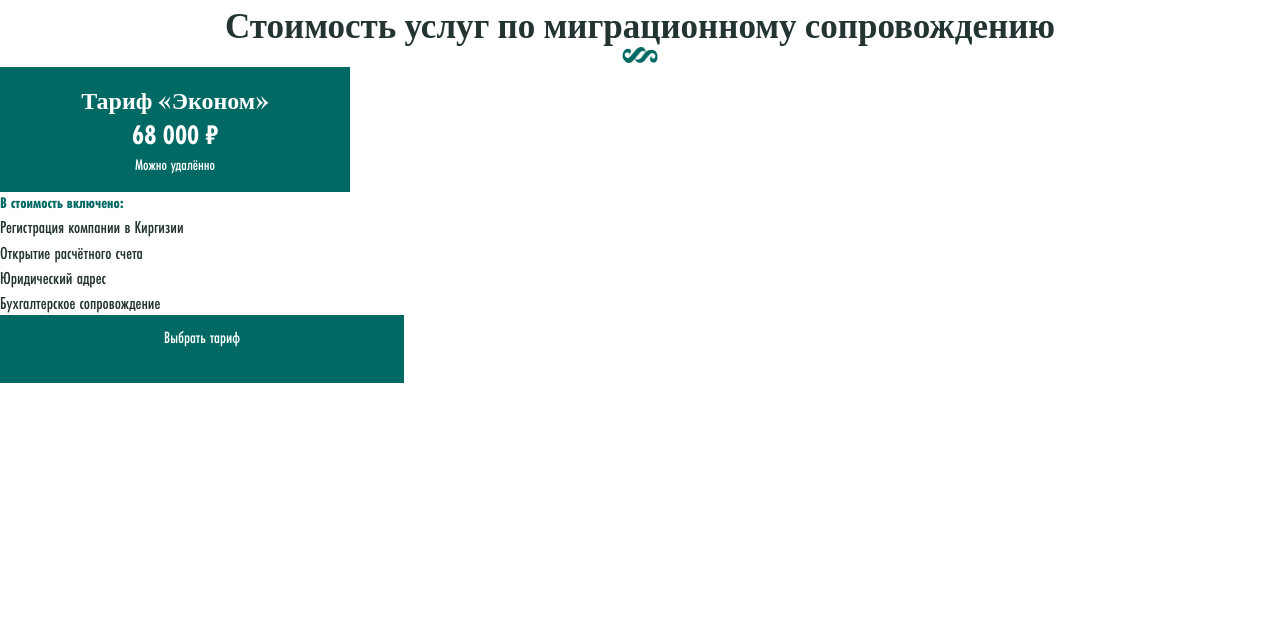
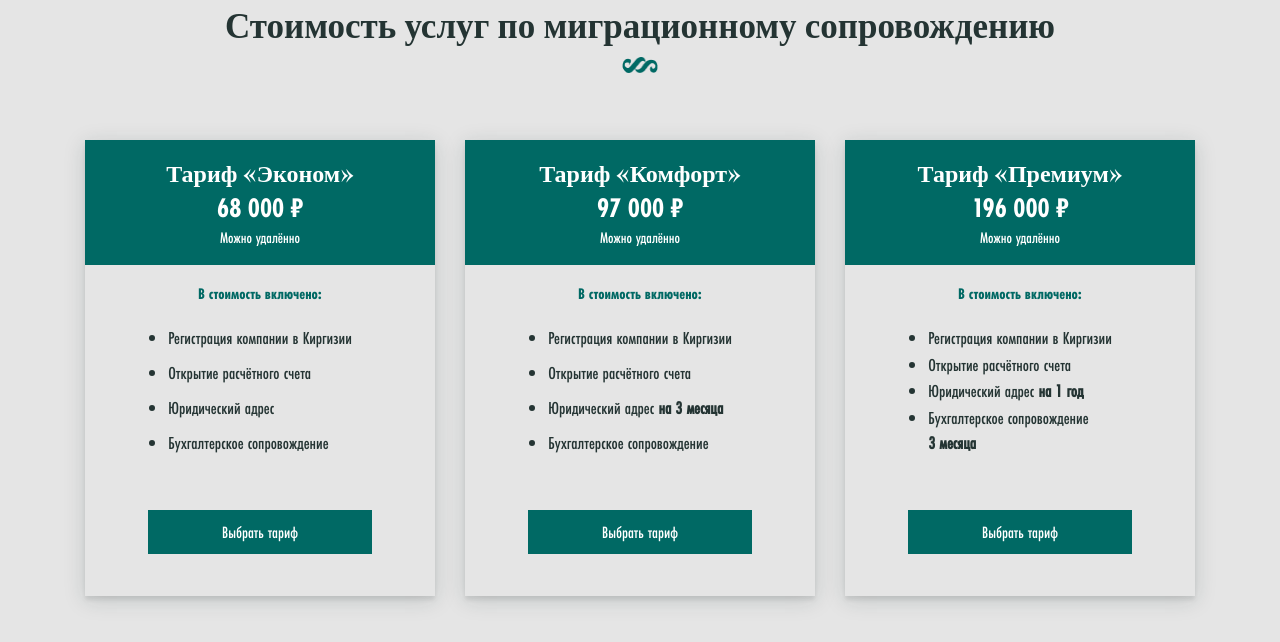
Before and after one commit to aleksandr97164/test, a plain HTML site: page index.html in a window 1280 px wide. Drawn offline with nearby package versions, Linux system fonts and the light colour scheme.

Commit message:
style rate-item

```diff
--- a/index.html
+++ b/index.html
@@ -22,7 +22,8 @@
                     <span class="price">68 000 ₽</span>
                     <p class="header-item-text">Можно удалённо</p>
                 </div>
-                <p class="ul-title">В стоимость включено:</p>
+                <div class="item-content">
+                    <p class="ul-title">В стоимость включено:</p>
                 <ul>
                     <li>Регистрация компании в Киргизии</li>
                     <li>Открытие расчётного счета</li>
@@ -30,6 +31,43 @@
                     <li>Бухгалтерское сопровождение</li>
                 </ul>
                 <a href="" class="btn">Выбрать тариф</a>
+                </div>
+            </div>
+
+            <div class="item">
+                <div class="header-item">
+                    <h2>Тариф «Комфорт»</h2>
+                    <span class="price">97 000 ₽</span>
+                    <p class="header-item-text">Можно удалённо</p>
+                </div>
+                <div class="item-content">
+                    <p class="ul-title">В стоимость включено:</p>
+                <ul>
+                    <li>Регистрация компании в Киргизии</li>
+                    <li>Открытие расчётного счета</li>
+                    <li>Юридический адрес <b>на 3 месяца</b></li>
+                    <li>Бухгалтерское сопровождение</li>
+                </ul>
+                <a href="" class="btn">Выбрать тариф</a>
+                </div>
+            </div>
+
+            <div class="item">
+                <div class="header-item">
+                    <h2>Тариф «Премиум»</h2>
+                    <span class="price">196 000 ₽</span>
+                    <p class="header-item-text">Можно удалённо</p>
+                </div>
+                <div class="item-content">
+                    <p class="ul-title">В стоимость включено:</p>
+                <ul>
+                    <li>Регистрация компании в Киргизии</li>
+                    <li>Открытие расчётного счета</li>
+                    <li>Юридический адрес <b>на 1 год</b></li>
+                    <li>Бухгалтерское сопровождение<br><b>3 месяца</b></li>
+                </ul>
+                <a href="" class="btn">Выбрать тариф</a>
+                </div>
             </div>
 
         </div>
--- a/style.scss
+++ b/style.scss
@@ -29,6 +29,10 @@
     padding: 0;
 }
 
+body{
+    background: #E5E5E5;
+}
+
 h1{
     font-family: 'Playfair Display';
     font-style: normal;
@@ -44,13 +48,24 @@ img{
 }
 
 .badge{
+    margin-top: 10px;
     text-align: center;
 }
 
 .rate-item{
+    display: flex;
+    justify-content: center;
 }
 .item{
+    margin: 63px 30px 0px 0px;
+    width: 350px;
+    height: 456px;
+    box-shadow: 0px 4px 4px rgba(0, 0, 0, 0.08), 0px 4px 20px rgba(22, 48, 47, 0.17);
 
+}
+
+.item:last-child{
+    margin: 63px 0px 0px 0px;
 }
 
 .header-item{
@@ -86,8 +101,16 @@ img{
     line-height: 140%;
 }
 
+.item-content{
+    display: flex;
+    height: 331px;
+    flex-direction: column;
+    align-items: center;
+}
+
 .ul-title{
     font-family: 'Futura PT Cond Bold';
+    margin-top: 18px;
     font-style: normal;
     font-weight: 600;
     font-size: 16px;
@@ -96,7 +119,12 @@ img{
 }
 
 ul{
+    margin-top: 20px;
     list-style: disc;
+    height: 130px;
+    display: flex;
+    flex-direction: column;
+    justify-content: space-between;
     font-family: 'Futura PT Cond Medium';
     font-style: normal;
     font-weight: 400;
@@ -106,9 +134,8 @@ ul{
 }
 
 a{
-    display: block;
-    width: 256px;
-    height: 46px;
+    margin-top: 55px;
+    display: inline-block;
     padding: 11px 74px;
     text-decoration: none;
     font-family: 'Futura PT Cond Medium';
```
Also changed, not shown: css/style.css.
